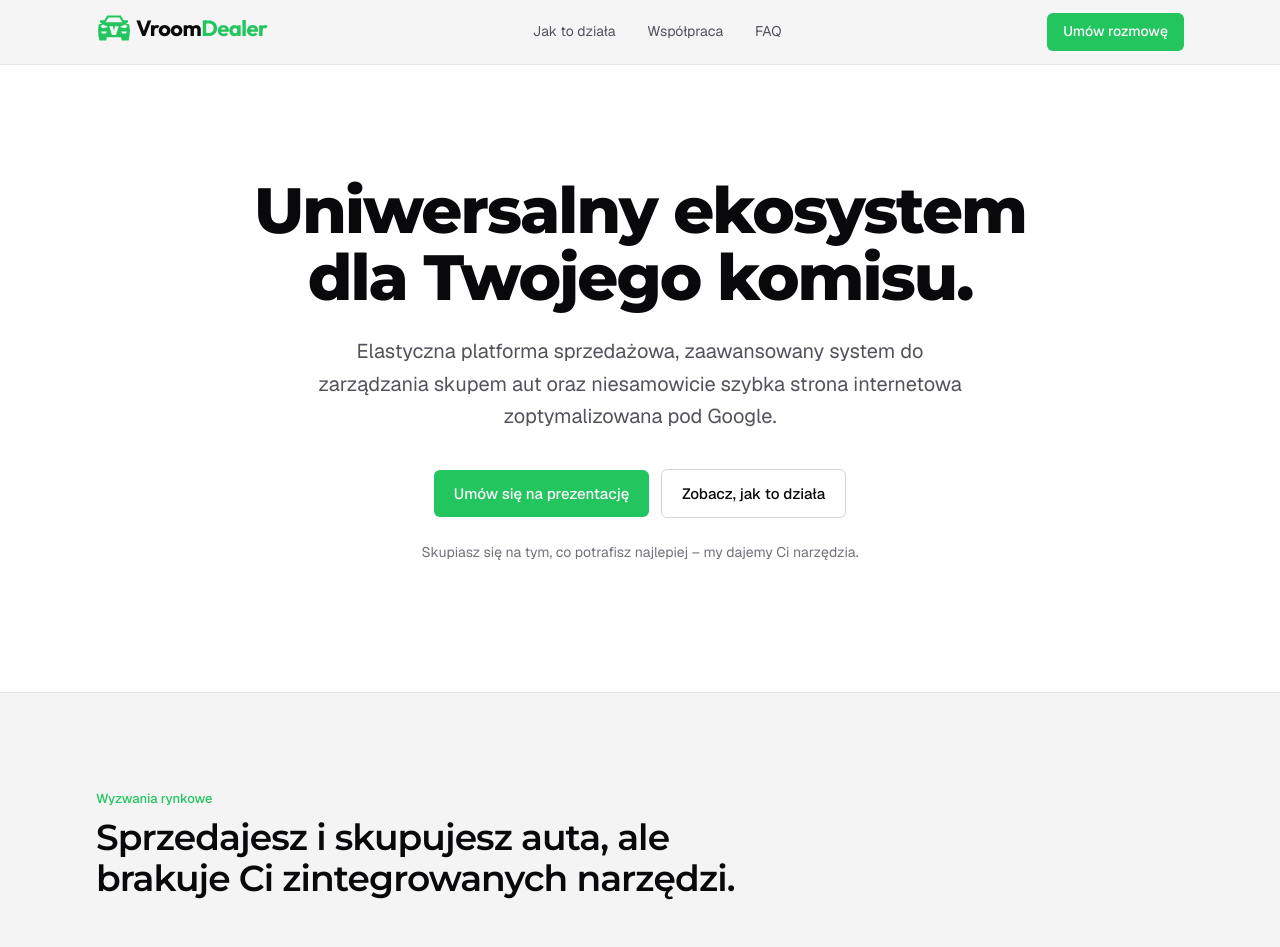
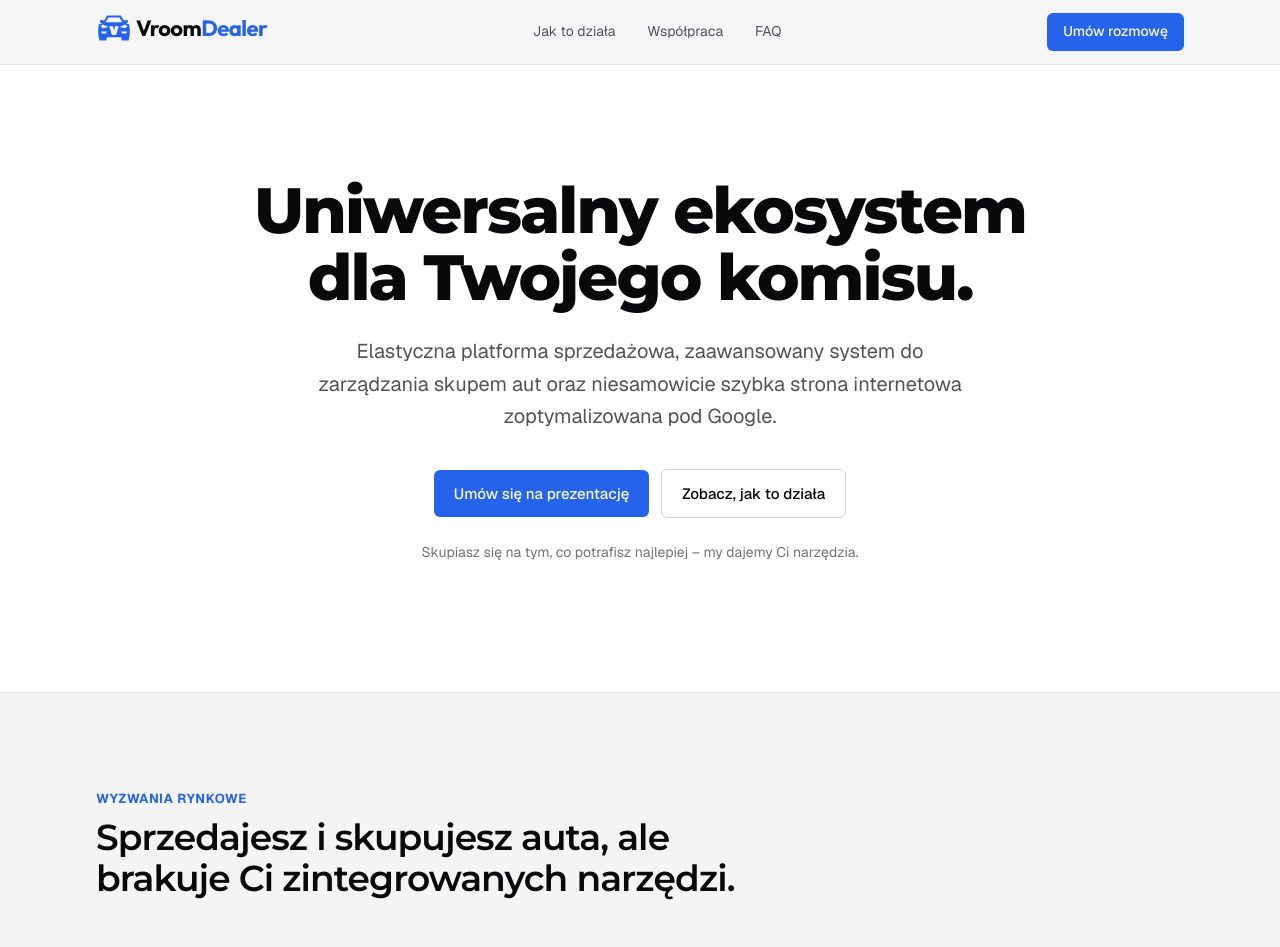
Before and after one commit to dleszcz/vroomdealer, a Next.js app: page / in a window 1280 px wide. Shown: the top 947 px of the page. Built offline with nearby package versions, Linux system fonts and the light colour scheme; no server answers.

Commit message:
style: change brand color to blue, update small heading styles, and refine favicon

```diff
--- a/src/app/globals.css
+++ b/src/app/globals.css
@@ -1,8 +1,8 @@
 @import "tailwindcss";
 
 @theme {
-  --color-brand: #22c55e; /* viper green (green-500) */
-  --color-brand-hover: #16a34a; /* viper-hover (green-600) */
+  --color-brand: #2563EB; /* blue-600 */
+  --color-brand-hover: #1d4ed8; /* blue-700 */
   --color-surface-primary: #ffffff;
   --color-surface-secondary: #f4f4f5; /* szary (zinc-100) */
   --font-heading: var(--font-montserrat), var(--font-geist-sans), sans-serif;
--- a/src/app/icon.tsx
+++ b/src/app/icon.tsx
@@ -6,8 +6,8 @@ export const contentType = 'image/png'
 
 export default function Icon() {
   const isDev = process.env.NODE_ENV === 'development';
-  // Żółty na localhost, Viper Green na produkcji
-  const fillColor = isDev ? '#eab308' : '#22c55e';
+  // Jasnoniebieski na localhost, Ciemniejszy niebieski na produkcji
+  const fillColor = isDev ? '#60a5fa' : '#2563eb';
 
   return new ImageResponse(
     (
--- a/src/app/page.tsx
+++ b/src/app/page.tsx
@@ -84,7 +84,7 @@ const FAQ = [
 function SectionHeading({ eyebrow, title, children }: { eyebrow: string; title: string; children?: React.ReactNode }) {
   return (
     <div className="max-w-2xl">
-      <p className="text-[13px] font-medium text-brand">{eyebrow}</p>
+      <p className="text-[13px] font-bold uppercase tracking-wider text-brand">{eyebrow}</p>
       <h2 className="mt-2 font-heading text-[30px] font-semibold leading-[1.15] tracking-tight text-zinc-950 sm:text-[36px]">{title}</h2>
       {children && <p className="mt-4 text-[17px] leading-relaxed text-zinc-600">{children}</p>}
     </div>
```
